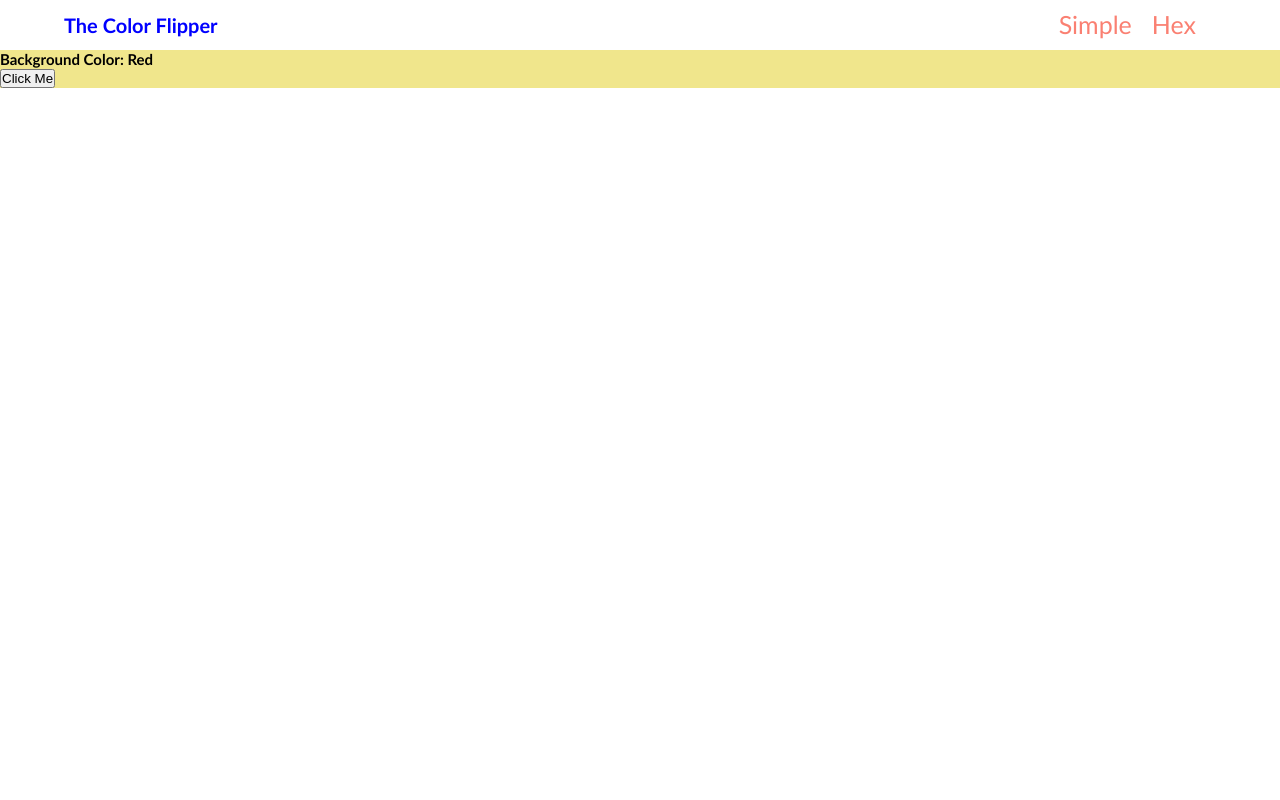
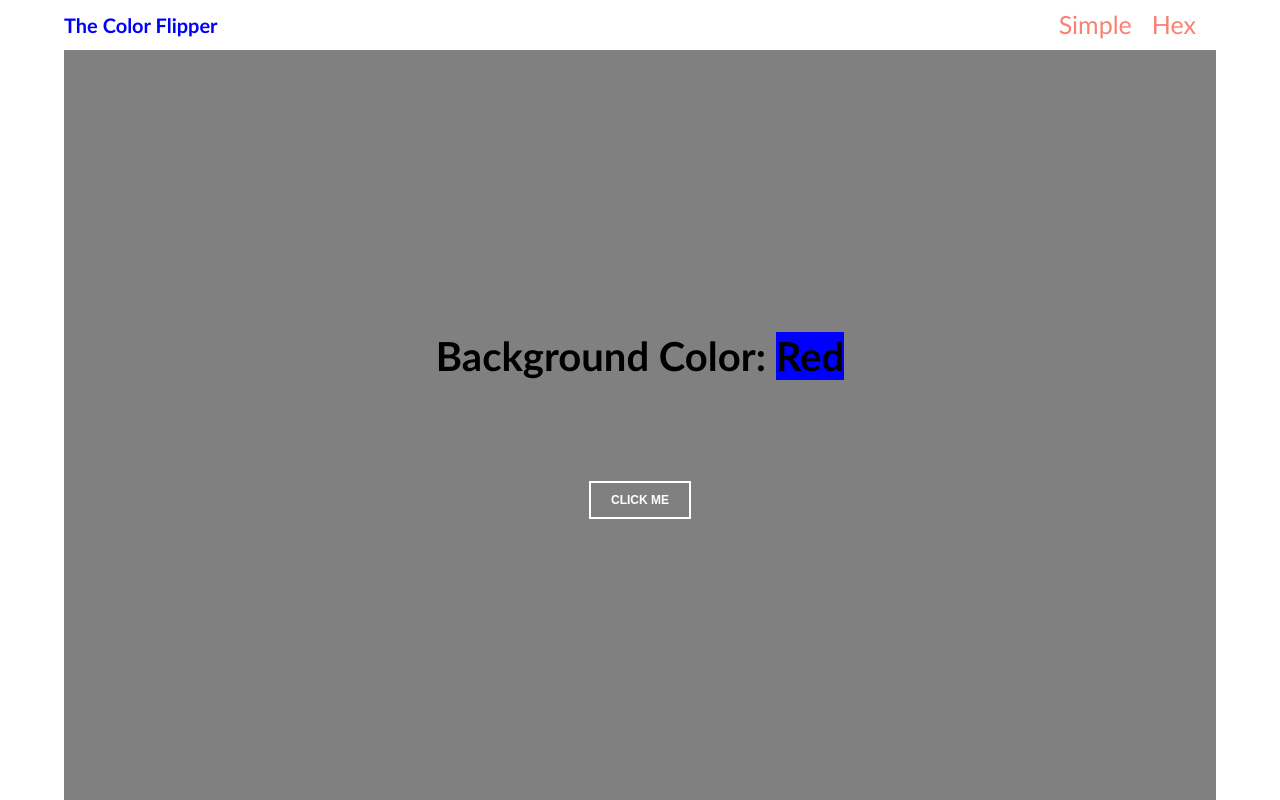
Before and after one commit to antonypauson/JavaScriptProjects15, a plain HTML site: page a-color_flipper/index.html in a window 1280 px wide. Drawn offline with Linux system fonts and the light colour scheme.

Commit message:
finished css

```diff
--- a/a-color_flipper/index.html
+++ b/a-color_flipper/index.html
@@ -17,9 +17,9 @@
 
     </nav>
 
-    <main class="main">
-        <h2>Background Color: Red</h2>
-        <button>Click Me</button>
+    <main class="main-section">
+        <h2>Background Color: <span class="color-name">Red</span></h2>
+        <button class="btn btn-hero">Click Me</button>
     </main>
 </body>
 </html>
--- a/a-color_flipper/styles.css
+++ b/a-color_flipper/styles.css
@@ -55,11 +55,36 @@ ul {
     list-style-type: none;
 }
 
-.main {
-    background-color: khaki;
+
+.main-section {
+    background-color: gray;
+    width: 90vw;
+    margin: 0 auto;
+    /* border: 2px solid black; */
+    min-height: calc(100vh - 5rem);
+
+    display: flex;
+    flex-direction: column;
+    justify-content: center;
+    align-items: center;
+    row-gap: 10rem;
 }
 
-.rhs {
-    display: flex;
-    gap: 12px;
+h2 {
+    font-size: 4rem;
 }
+.color-name {
+    background-color: blue;
+}
+
+.btn {
+    text-transform: uppercase;
+    background: transparent;
+    color: black;
+    font-weight: 700;
+    border: 2px solid white;
+    color: white;
+    padding: 1rem 2rem;
+    font-size: 1.2rem;
+    cursor: pointer;
+}
```
